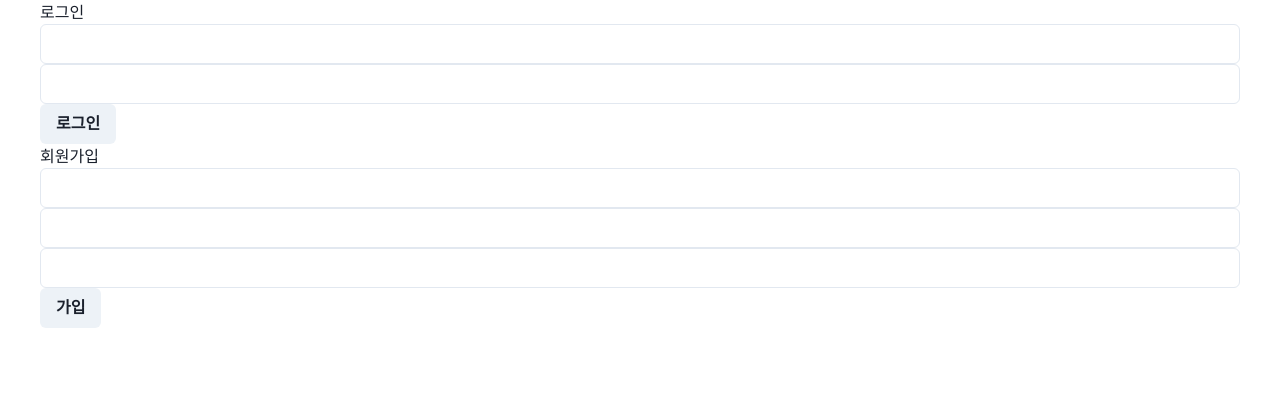
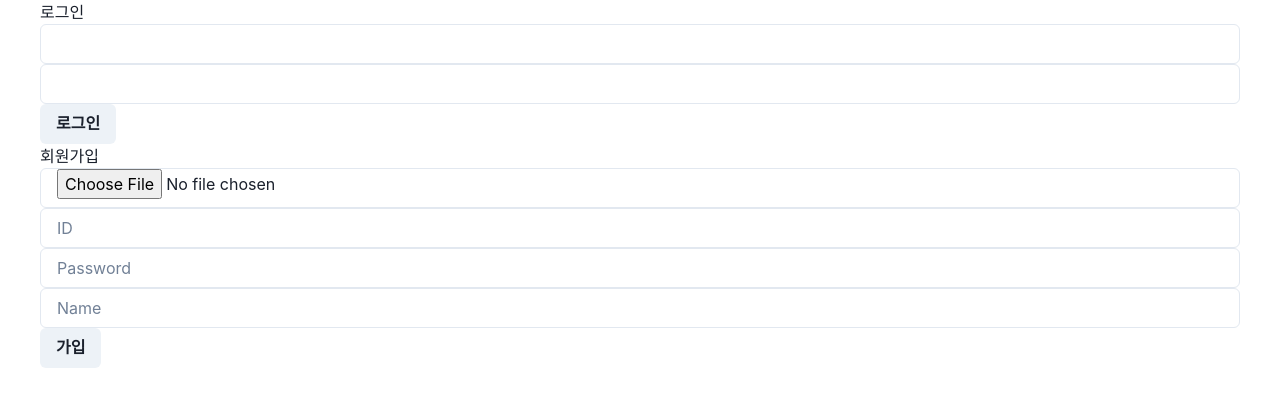
Before and after one commit to KDT1-FE/Y_FE_Toy2, a React (Vite) app: page / in a window 1280 px wide. Shown: the top 406 px of the page. Built offline with nearby package versions, Linux system fonts and the light colour scheme; no server answers.

Commit message:
Refactor: Refactoring signUp to use React Hook Form

```diff
--- a/package.json
+++ b/package.json
@@ -25,9 +25,11 @@
     "match-sorter": "^6.3.1",
     "react": "^18.2.0",
     "react-dom": "^18.2.0",
+    "react-hook-form": "^7.48.2",
     "react-icons": "^4.11.0",
     "react-router-dom": "^6.18.0",
     "react-spinners": "^0.13.8",
+    "recoil": "^0.7.7",
     "socket.io-client": "^4.7.2",
     "sort-by": "^1.2.0",
     "styled-components": "^6.1.0"
--- a/src/components/Login/SignUpModal/index.tsx
+++ b/src/components/Login/SignUpModal/index.tsx
@@ -1,10 +1,10 @@
-import useInput from "../../../hooks/useInput";
-import { Input } from "@chakra-ui/react";
-import { Button } from "@chakra-ui/react";
-import { useEffect, useState } from "react";
+import React, { useState } from "react";
+import { useForm, Controller } from "react-hook-form";
+import { Input, Button, Text } from "@chakra-ui/react";
+import useFetch from "../../../hooks/useFetch";
 import axios from "axios";
 
-interface Data {
+interface FormData {
   id: string;
   password: string;
   name: string;
@@ -12,46 +12,126 @@ interface Data {
 }
 
 const SignUpModal = () => {
-  const idInput = useInput("");
-  const pwInput = useInput("");
-  const nameInput = useInput("");
-  const [data, setData] = useState<Data>({
-    id: "",
-    password: "",
-    name: "",
+  const {
+    control,
+    handleSubmit,
+    formState: { errors },
+  } = useForm<FormData>();
+  const signUpFetch = useFetch({
+    url: "https://fastcampus-chat.net/signup",
+    method: "POST",
+    data: {},
+    start: false,
   });
+  const [selectedFile, setSelectedFile] = useState<File | null>(null);
 
-  useEffect(() => {
-    const copy = { ...data };
-    copy.id = idInput.value;
-    copy.password = pwInput.value;
-    copy.name = nameInput.value;
+  const onSubmit = async (formData: FormData) => {
+    let pictureAsString: string | undefined;
 
-    setData(copy);
-    // eslint-disable-next-line react-hooks/exhaustive-deps
-  }, [idInput.value, pwInput.value, nameInput.value]);
+    const toBase64 = (file: File) =>
+      new Promise<string>((resolve, reject) => {
+        const reader = new FileReader();
+        reader.readAsDataURL(file);
+        reader.onload = () => resolve(reader.result as string);
+        reader.onerror = (error) => reject(error);
+      });
 
-  const handleSignup = () => {
-    axios
-      .post("https://fastcampus-chat.net/signup", data, {
-        headers: {
-          "content-type": "application/json",
-          serverId: "6603aca7",
+    if (selectedFile) {
+      pictureAsString = await toBase64(selectedFile);
+    }
+
+    const dataToSend = {
+      ...formData,
+      picture: pictureAsString,
+    };
+    try {
+      const response = await axios.post(
+        "https://fastcampus-chat.net/signup",
+        dataToSend,
+        {
+          headers: {
+            "content-type": "application/json",
+            serverId: import.meta.env.VITE_APP_SERVER_ID,
+          },
         },
-      })
-      .then((res) => console.log(res));
+      );
+      if (response.status === 200) {
+        console.log("회원가입 성공:", response.data);
+        // 성공 처리 로직 구현 예정
+      }
+    } catch (error) {
+      console.error("회원가입 실패:", error);
+      // 실패 처리 로직 구현 예정
+    }
   };
+
   return (
     <>
       <div>회원가입</div>
-      <Input type="text" value={idInput.value} onChange={idInput.onChange} />
-      <Input type="text" value={pwInput.value} onChange={pwInput.onChange} />
-      <Input
-        type="text"
-        value={nameInput.value}
-        onChange={nameInput.onChange}
-      />
-      <Button onClick={handleSignup}>가입</Button>
+      <form onSubmit={handleSubmit(onSubmit)}>
+        <Controller
+          name="picture"
+          control={control}
+          render={({ field: { onChange } }) => (
+            <Input
+              type="file"
+              accept="image/*"
+              onChange={(event) => {
+                const file = event.target.files?.[0];
+                if (file) {
+                  if (file.size > 1024 * 1024) {
+                    console.error("File size exceeds 1MB");
+                  } else {
+                    setSelectedFile(file);
+                    onChange(file);
+                  }
+                }
+              }}
+            />
+          )}
+        />
+        <Controller
+          name="id"
+          control={control}
+          rules={{ required: "ID는 필수입니다." }}
+          render={({ field }) => (
+            <Input type="text" placeholder="ID" {...field} />
+          )}
+        />
+        {errors.id && <Text color="red.500">{errors.id.message}</Text>}
+
+        <Controller
+          name="password"
+          control={control}
+          rules={{
+            required: "비밀번호는 필수입니다.",
+            minLength: {
+              value: 5,
+              message: "비밀번호는 5자리 이상이어야 합니다.",
+            },
+          }}
+          render={({ field }) => (
+            <Input type="password" placeholder="Password" {...field} />
+          )}
+        />
+        {errors.password && (
+          <Text color="red.500">{errors.password.message}</Text>
+        )}
+
+        <Controller
+          name="name"
+          control={control}
+          rules={{ required: "이름은 필수입니다." }}
+          render={({ field }) => (
+            <Input type="text" placeholder="Name" {...field} />
+          )}
+        />
+        {errors.name && <Text color="red.500">{errors.name.message}</Text>}
+
+        <Button type="submit" isLoading={signUpFetch.loading}>
+          가입
+        </Button>
+      </form>
     </>
   );
 };
```
Also changed, not shown: 1 other file (tests, documents, lock files or other folders).
